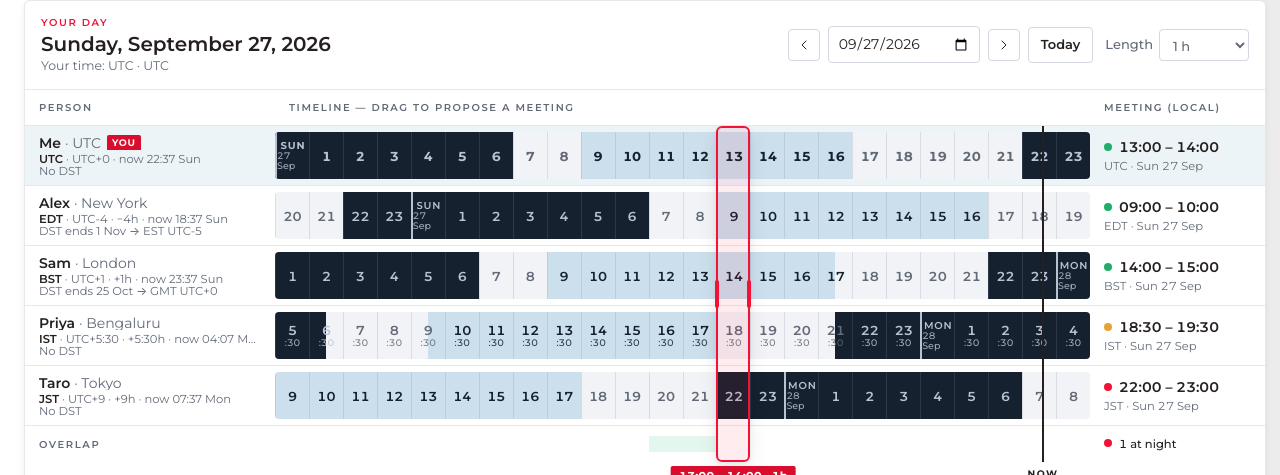
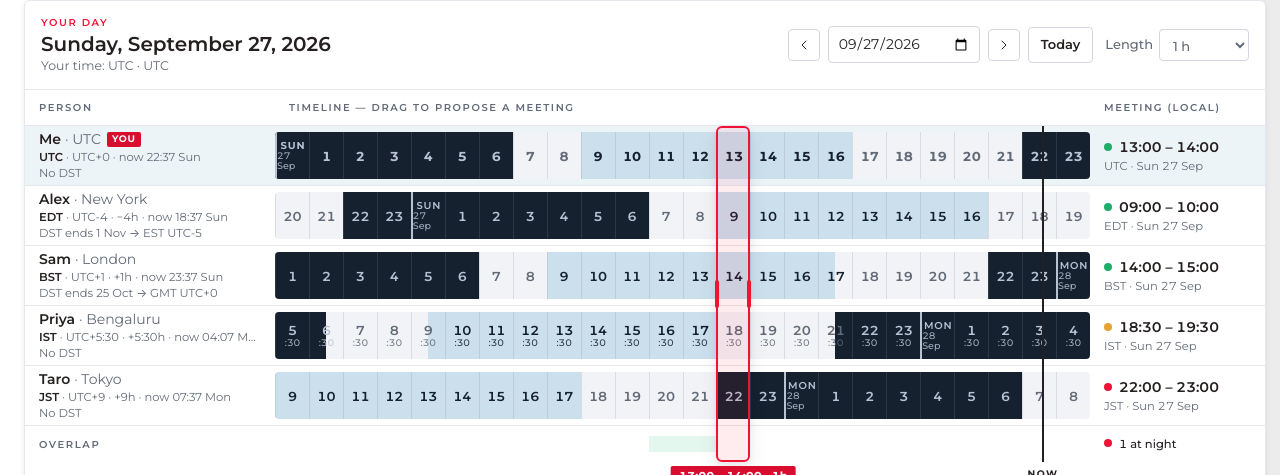
Before and after one commit to KBeno/zonazoo, a plain HTML site: page index.html in a window 1280 px wide. Shown: the part 88-563 px from the top of the page. Drawn offline with Linux system fonts and the light colour scheme.

Commit message:
Fix clipped descenders in person panel names
The three info lines needed more height than the row allows, so flex
shrank each one and overflow:hidden cut off descenders (g, y). Keep
lines at full height, tighten line-height/padding and drop the gap so
the panel fits the 60px row.

Co-Authored-By: Claude Opus 5.5 <noreply@anthropic.com>

```diff
--- a/index.html
+++ b/index.html
@@ -188,11 +188,12 @@ main { padding: 24px 24px 48px; max-width: 1720px; margin: 0 auto; display: grid
 .tl-head > div { padding: 10px 14px; }
 .rows { position: relative; padding-bottom: 32px; }
 .row { height: var(--row-h); border-bottom: 1px solid var(--line); }
-.info { padding: 7px 14px; overflow: hidden; display: flex; flex-direction: column; justify-content: center; gap: 1px; min-width: 0; }
-.info .n { font-weight: 600; white-space: nowrap; overflow: hidden; text-overflow: ellipsis; }
+.info { padding: 4px 14px; overflow: hidden; display: flex; flex-direction: column; justify-content: center; gap: 0; min-width: 0; }
+.info > * { flex-shrink: 0; } /* never squeeze lines: that clips descenders */
+.info .n { font-weight: 600; line-height: 1.35; white-space: nowrap; overflow: hidden; text-overflow: ellipsis; }
 .info .n .city { font-weight: 400; color: var(--muted); }
 .chip { display: inline-block; font-size: 9.5px; font-weight: 700; letter-spacing: .08em; background: var(--dp-red-600); color: #fff; border-radius: var(--r-xs); padding: 1px 5px; margin-left: 6px; vertical-align: 2px; }
-.info .z, .info .d { font-size: 11.5px; color: var(--muted); white-space: nowrap; overflow: hidden; text-overflow: ellipsis; }
+.info .z, .info .d { font-size: 11.5px; line-height: 1.4; color: var(--muted); white-space: nowrap; overflow: hidden; text-overflow: ellipsis; }
 .info .z b { color: var(--text); font-weight: 600; }
 .info .d { display: flex; align-items: center; gap: 4px; }
 .info .d .ico { width: 13px; height: 13px; }
```
